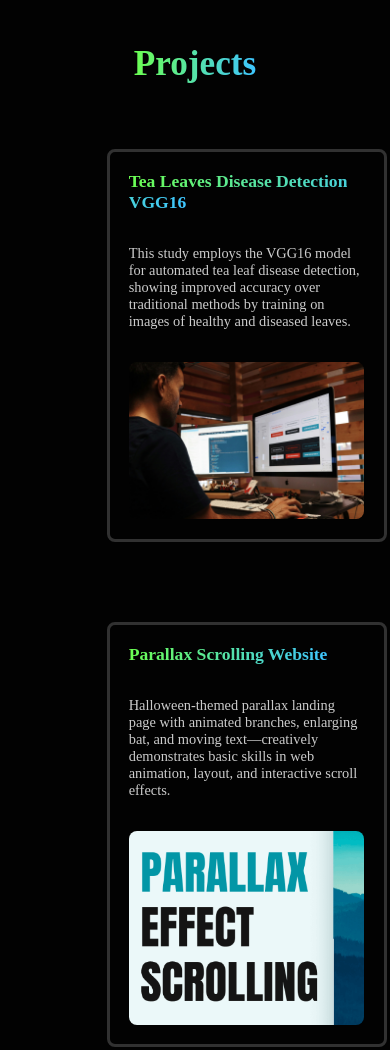
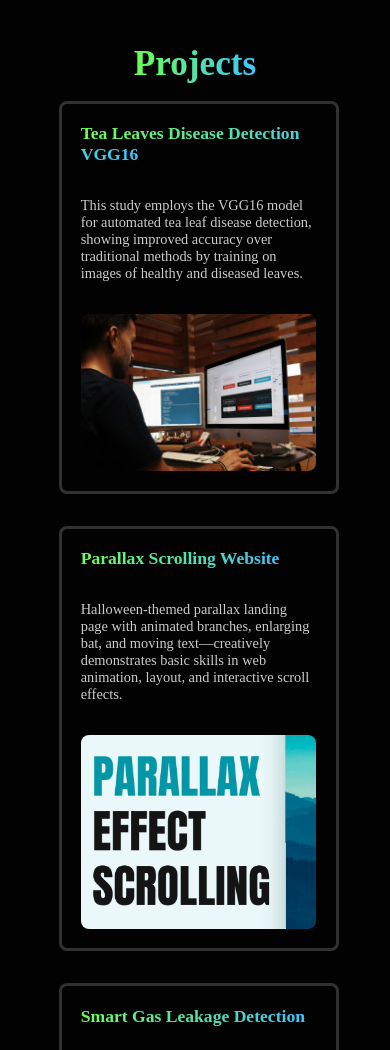
Before and after one commit to SibisezhiyanG/Sibisezhiyan-Portfolio, a plain HTML site: page index.html in a window 390 px wide. Shown: the part 2630-3680 px from the top of the page. Drawn offline with nearby package versions, Linux system fonts and the light colour scheme.

Commit message:
Merge remote changes

```diff
--- a/style.css
+++ b/style.css
@@ -170,7 +170,6 @@ section{
   max-width: 1200px;        /* prevents stretching */
   margin-left: auto;
   margin-right: auto;       /* centers horizontally */
-  padding: 2em 1em;
   width: 100%;
   box-sizing: border-box;
 }
@@ -373,7 +372,6 @@ button {
   .project-container {
     grid-template-columns: repeat(auto-fit, minmax(280px, 1fr));
     max-width: 100%;
-    padding: 1.5em;
     margin-left: auto;
     margin-right: auto;
   }
```
